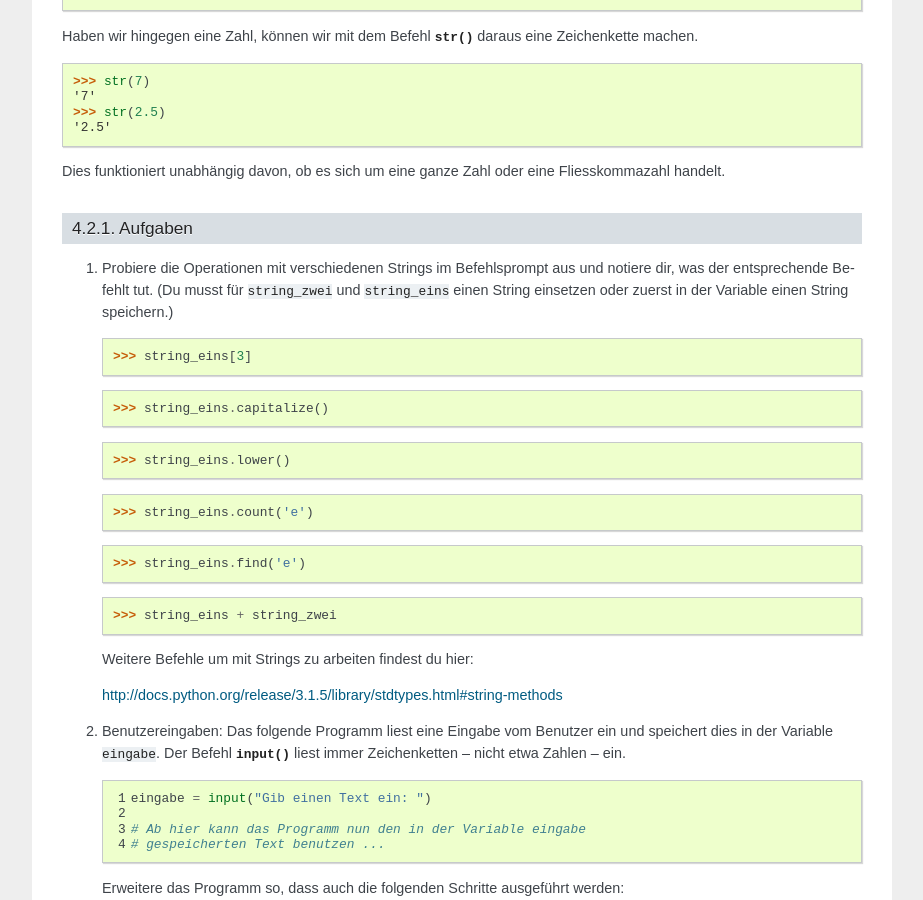
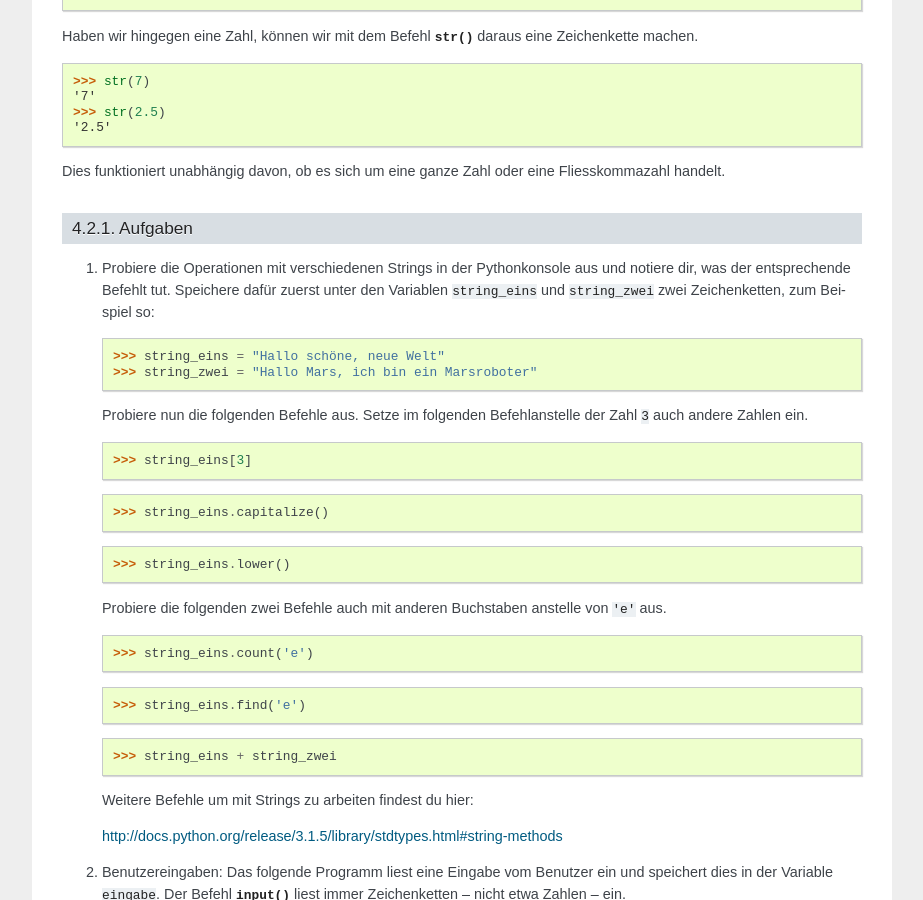
Before and after one commit to hb9hnt/pythonbuch, a Sphinx documentation site: the page built from source/datentypen.rst, in a window 1280 px wide and 900 px high, scrolled down 2790 px. Shown: the whole window, without its empty margins (198-1121 px from the left). Built offline with Sphinx 7.4.7, drawn with Linux system fonts in a browser that asks for light colours.

```diff
--- a/source/datentypen.rst
+++ b/source/datentypen.rst
@@ -170,16 +170,25 @@ Fliesskommazahl handelt.
 Aufgaben
 ~~~~~~~~
 
-1. Probiere die Operationen mit verschiedenen Strings im Befehlsprompt aus und
-   notiere dir, was der entsprechende Befehlt tut. (Du musst für ``string_zwei``
-   und ``string_eins`` einen String einsetzen oder zuerst in der Variable einen
-   String speichern.)
+1. Probiere die Operationen mit verschiedenen Strings in der Pythonkonsole aus
+   und notiere dir, was der entsprechende Befehlt tut. Speichere dafür zuerst
+   unter den Variablen ``string_eins`` und ``string_zwei`` zwei
+   Zeichenketten, zum Beispiel so:
+
+   >>> string_eins = "Hallo schöne, neue Welt"
+   >>> string_zwei = "Hallo Mars, ich bin ein Marsroboter"
+
+   Probiere nun die folgenden Befehle aus. Setze im folgenden Befehlanstelle der
+   Zahl ``3`` auch andere Zahlen ein.
 
    >>> string_eins[3]
 
    >>> string_eins.capitalize()
 
    >>> string_eins.lower()
+
+   Probiere die folgenden zwei Befehle auch mit anderen Buchstaben anstelle von
+   ``'e'`` aus.
 
    >>> string_eins.count('e')
 
```
Also changed, not shown: source/einfuehrung.rst (+8 -0 lines).
